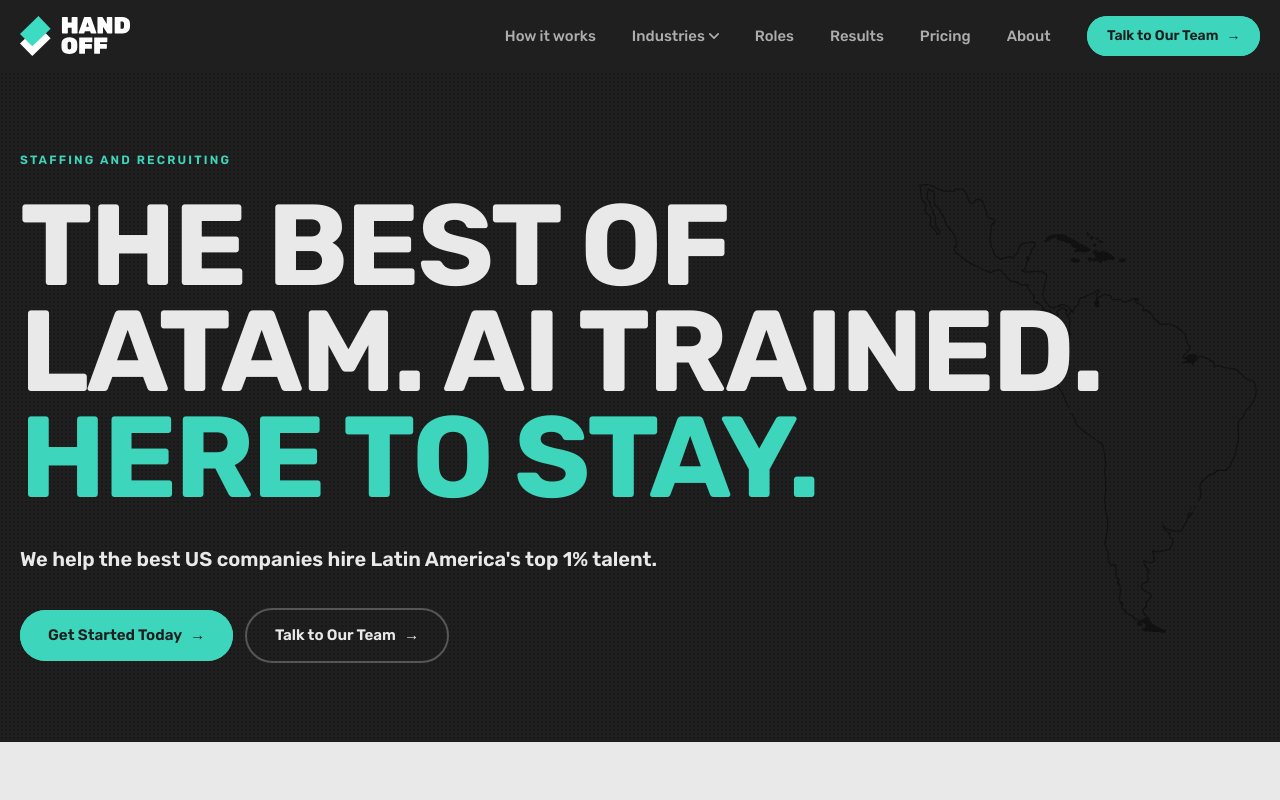
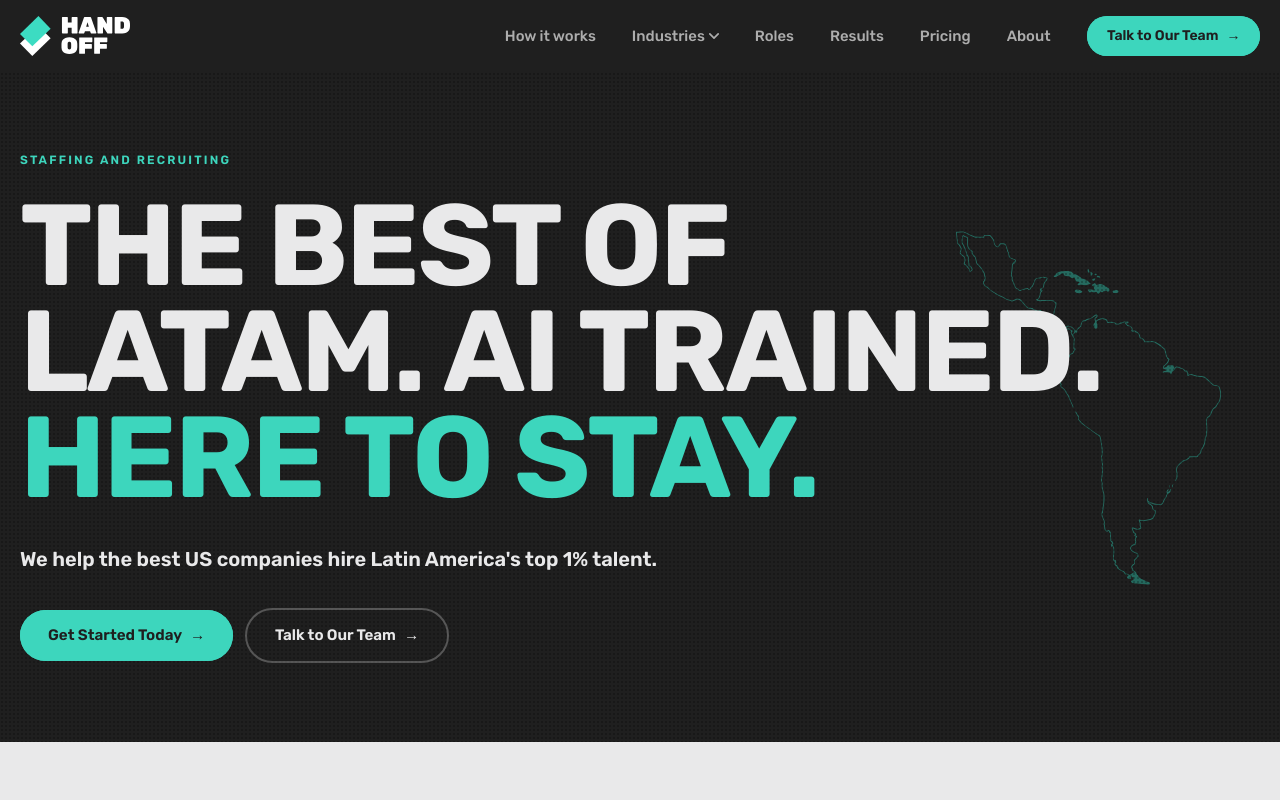
Before and after one commit to Integrated-Go-to-Market-Solutions/Handoff-Sandbox, a Next.js app: page / in a window 1280 px wide. Shown: the top 800 px of the page. Built offline with nearby package versions, Linux system fonts and the light colour scheme.

Commit message:
Added glowing lines around the map

```diff
--- a/src/app/globals.css
+++ b/src/app/globals.css
@@ -331,6 +331,36 @@ body {
   mask-image:
     linear-gradient(to bottom, transparent 0%, #000 22%, #000 70%, transparent 100%);
 }
+
+/* The existing LATAM silhouette stays visible as the static base. A second
+   copy uses the same asset as a mask and is revealed north-to-south, so the
+   light follows the exact map geometry rather than drawing over it. */
+.latam-map-shape {
+  -webkit-mask-image: url("/brand/latam-outline.svg");
+  mask-image: url("/brand/latam-outline.svg");
+  -webkit-mask-position: center;
+  mask-position: center;
+  -webkit-mask-repeat: no-repeat;
+  mask-repeat: no-repeat;
+  -webkit-mask-size: contain;
+  mask-size: contain;
+}
+.latam-map-shape-top {
+  -webkit-mask-position: center top;
+  mask-position: center top;
+}
+.latam-map-glow {
+  clip-path: inset(0 0 100% 0);
+  filter: drop-shadow(0 0 7px rgba(61, 214, 189, 0.7));
+  will-change: clip-path;
+}
+.latam-map.is-tracing .latam-map-glow {
+  animation: latam-map-trace 3s linear forwards;
+}
+@keyframes latam-map-trace {
+  from { clip-path: inset(0 0 100% 0); }
+  to { clip-path: inset(0); }
+}
 @media (min-width: 1024px) {
   .problem-photo {
     -webkit-mask-image: radial-gradient(ellipse 72% 64% at 64% 50%, #000 38%, transparent 82%);
@@ -456,6 +486,7 @@ body {
   .hw-road-fill { height: 100% !important; }
   .hw-card, .hw-stop-left .hw-card, .hw-stop-right .hw-card { opacity: 1; transform: none; }
   .hw-swipe::after, .swipe::after { transform: scaleX(1); }
+  .latam-map-glow { display: none; }
   *,
   *::before,
   *::after {
--- /dev/null
+++ b/src/components/latam-map.tsx
@@ -0,0 +1,27 @@
+export function LatamMap({
+  className = "",
+  baseClassName = "",
+  glowClassName = "",
+  align = "center",
+}: {
+  className?: string;
+  baseClassName?: string;
+  glowClassName?: string;
+  align?: "center" | "top";
+}) {
+  const shapeClass = align === "top" ? "latam-map-shape-top" : "";
+
+  return (
+    <div
+      className={`latam-map is-tracing pointer-events-none ${className}`}
+      aria-hidden="true"
+    >
+      <span
+        className={`latam-map-shape absolute inset-0 ${shapeClass} ${baseClassName}`}
+      />
+      <span
+        className={`latam-map-shape latam-map-glow absolute inset-0 bg-cyan ${shapeClass} ${glowClassName}`}
+      />
+    </div>
+  );
+}
--- a/src/components/sections/hero-bright.tsx
+++ b/src/components/sections/hero-bright.tsx
@@ -1,5 +1,5 @@
-import Image from "next/image";
 import { Button, Eyebrow } from "../brand";
+import { LatamMap } from "../latam-map";
 import { hero } from "@/lib/content";
 
 /**
@@ -17,13 +17,10 @@ export function HeroBright({ subhead }: { subhead?: string } = {}) {
   return (
     <section className="halftone relative overflow-hidden bg-ink pb-16 pt-14 md:pb-20 md:pt-20">
       <div className="absolute inset-0" aria-hidden="true">
-        <Image
-          src="/brand/latam-outline.svg"
-          alt="LATAM outline map"
-          className="absolute right-0 top-1/2 -translate-y-1/2 opacity-30 md:opacity-40 w-80 md:w-96 object-contain gray-500/20"
-          priority
-          width={512}
-          height={512}
+        <LatamMap
+          className="absolute right-0 top-1/2 h-80 w-80 -translate-y-1/2 md:h-96 md:w-96"
+          baseClassName="bg-black opacity-30 md:opacity-40"
+          glowClassName="opacity-45"
         />
       </div>
       <div className="shell relative z-10">
--- a/src/components/sections/problem.tsx
+++ b/src/components/sections/problem.tsx
@@ -3,6 +3,7 @@
 import { useState } from "react";
 import { Reveal } from "../reveal";
 import { Icon, type IconName } from "../icon";
+import { LatamMap } from "../latam-map";
 import { problem } from "@/lib/content";
 
 /* The site's one card system: each face its own gradient, outlined in
@@ -120,9 +121,11 @@ export function Problem() {
             className="problem-photo relative -mx-6 mb-8 h-72 sm:h-80 lg:absolute lg:-inset-y-10 lg:right-0 lg:mx-0 lg:mb-0 lg:h-auto lg:w-[58%] lg:-mr-[max(0px,calc((100vw-var(--shell))/2))]"
             aria-hidden="true"
           >
-            <div
-              className="absolute inset-0 bg-[url('/brand/latam-outline.svg')] bg-no-repeat bg-center-top bg-contain opacity-10 [filter:invert(1)]"
-              aria-hidden="true"
+            <LatamMap
+              className="absolute inset-0"
+              baseClassName="bg-white opacity-10"
+              glowClassName="opacity-25"
+              align="top"
             />
           </div>
 
--- a/src/components/sections/why-latam.tsx
+++ b/src/components/sections/why-latam.tsx
@@ -1,5 +1,6 @@
 import { Reveal } from "../reveal";
 import { IconBadge, type IconName } from "../icon";
+import { LatamMap } from "../latam-map";
 import { whyLatam } from "@/lib/content";
 
 /**
@@ -16,19 +17,10 @@ export function WhyLatam() {
           "background ideas" (the watermarked stock file itself is never
           embedded). A line sketch in slightly darker gray at low opacity:
           enough to place the section, not enough to compete with it. */}
-      <div
-        className="pointer-events-none absolute -right-6 top-1/2 h-[135%] aspect-[1014/1293] -translate-y-1/2 bg-ink opacity-[0.14] md:right-2 lg:right-8"
-        style={{
-          maskImage: "url(/brand/latam-outline.svg)",
-          maskSize: "contain",
-          maskRepeat: "no-repeat",
-          maskPosition: "center",
-          WebkitMaskImage: "url(/brand/latam-outline.svg)",
-          WebkitMaskSize: "contain",
-          WebkitMaskRepeat: "no-repeat",
-          WebkitMaskPosition: "center",
-        }}
-        aria-hidden="true"
+      <LatamMap
+        className="pointer-events-none absolute -right-6 top-1/2 h-[135%] aspect-[1014/1293] -translate-y-1/2 md:right-2 lg:right-8"
+        baseClassName="bg-ink opacity-[0.14]"
+        glowClassName="opacity-[0.18]"
       />
 
       <div className="shell relative">
```
